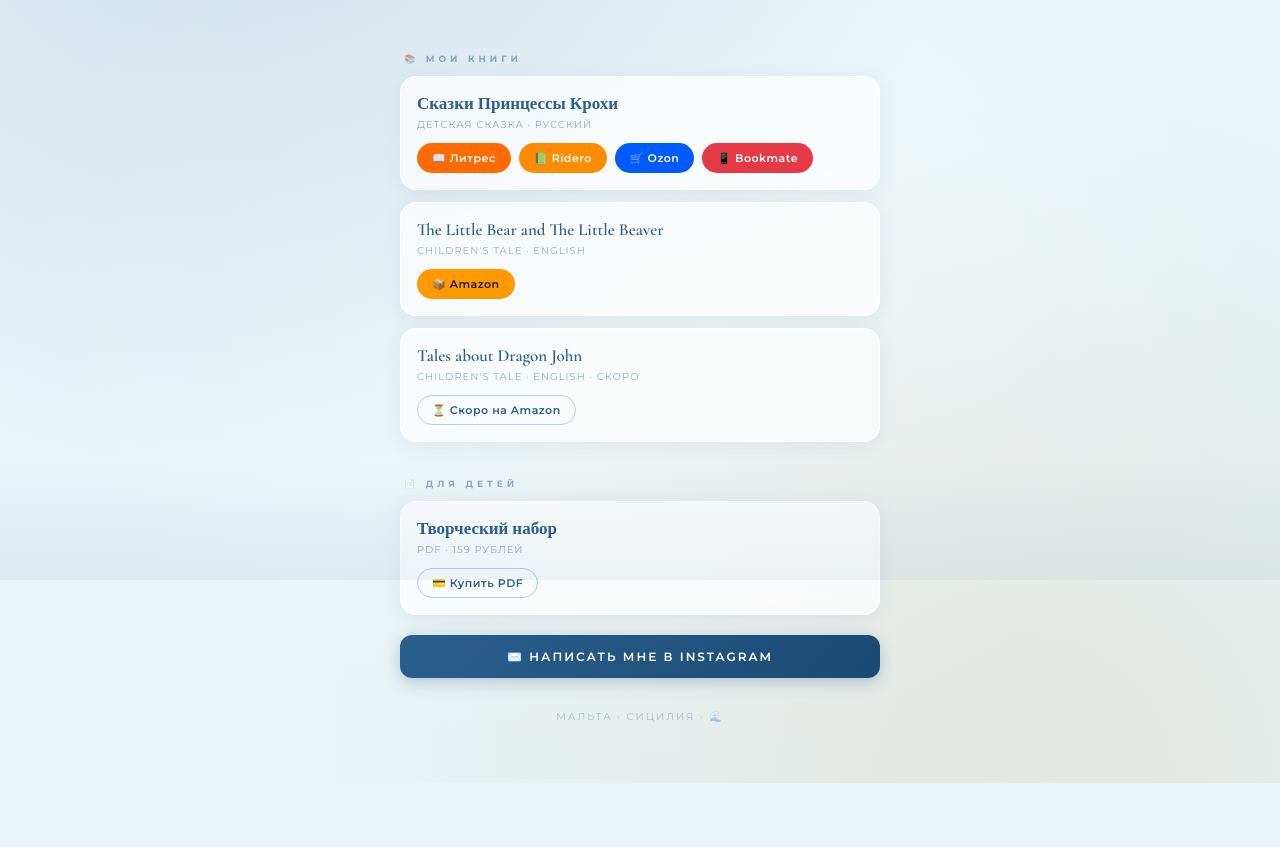
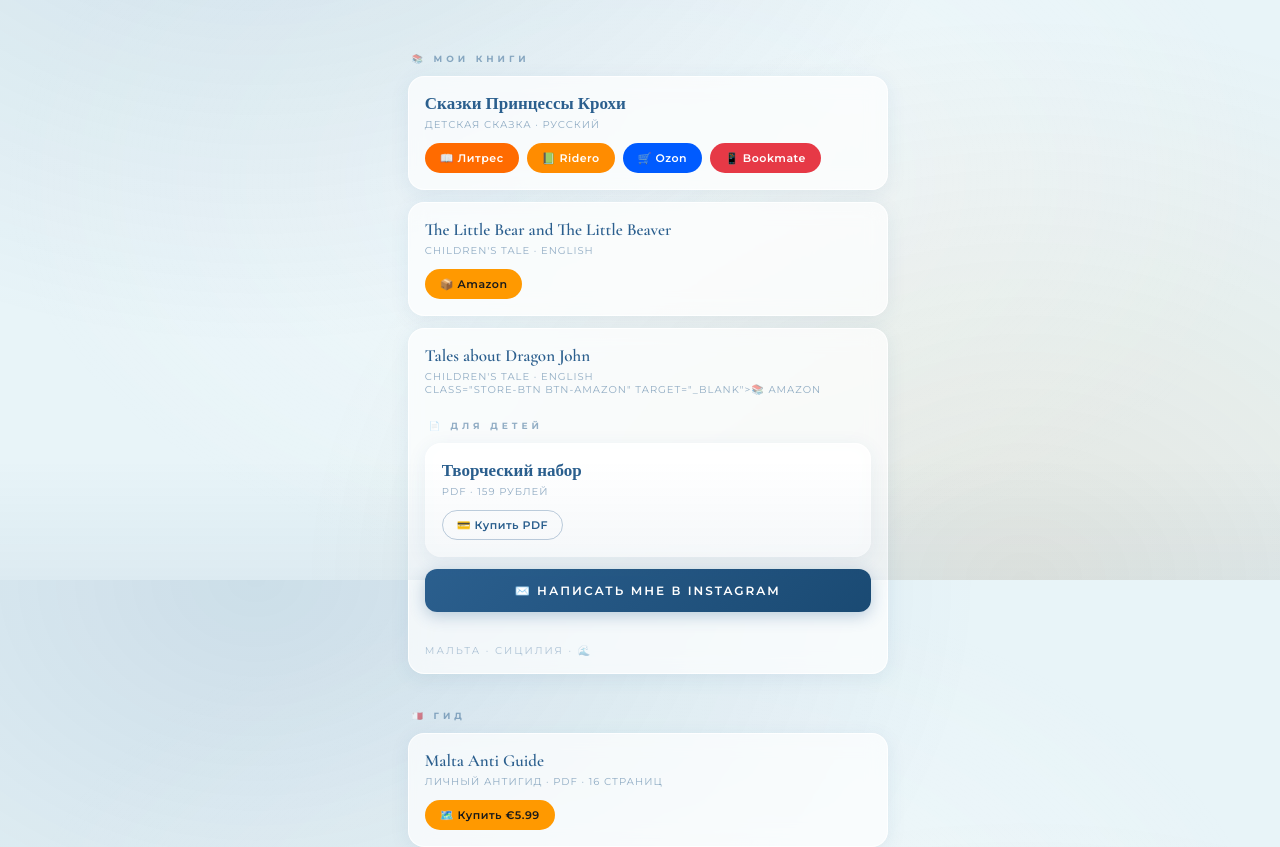
Before and after one commit to evgeniaspiteri-commits/Evgenia-link-, a plain HTML site: page index.html in a window 1280 px wide. Shown: the part 220-1067 px from the top of the page. Before the commit the page ends 1003 px from the top, so only its background shows below. Drawn offline with nearby package versions, Linux system fonts and the light colour scheme.

Commit message:
Update index.html

```diff
--- a/index.html
+++ b/index.html
@@ -1,4 +1,4 @@
-<!DOCTYPE html>
+Ы<!DOCTYPE html>
 <html lang="ru">
 <head>
 <meta charset="UTF-8">
@@ -310,9 +310,9 @@
   <!-- BOOK 3 -->
   <div class="book-section">
     <div class="book-title">Tales about Dragon John</div>
-    <div class="book-sub">Children's tale · English · скоро</div>
+    <div class="book-sub">Children's tale · English
     <div class="links-grid">
-      <a href="https://www.amazon.com/dp/B0H2S36CJG" class="store-btn btn-outline" target="_blank">⏳ Скоро на Amazon</a>
+     class="store-btn btn-amazon" target="_blank">📚 Amazon
     </div>
   </div>
 <!-- PDF -->
@@ -332,7 +332,15 @@
   <div class="footer">Мальта · Сицилия · 🌊</div>
 
 </div>
-
+<!-- GUIDE -->
+<div class="section-title">🇲🇹 Гид</div>
+<div class="book-section">
+  <div class="book-title">Malta Anti Guide</div>
+  <div class="book-sub">Личный антигид · PDF · 16 страниц</div>
+  <div class="links-grid">
+    <a href="https://evgenia37.gumroad.com/l/gcjpmu" class="store-btn btn-amazon" target="_blank">🗺️ Купить €5.99</a>
+  </div>
+</div>
 <div class="wave-deco"></div>
 
 </body>
```
